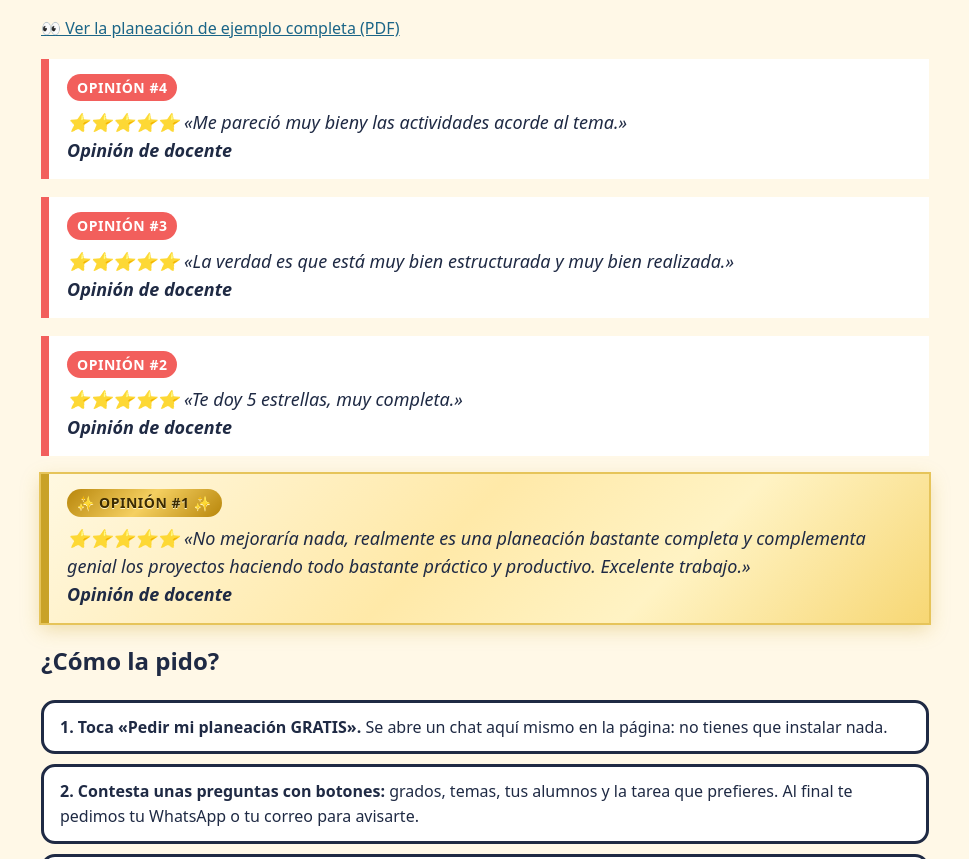
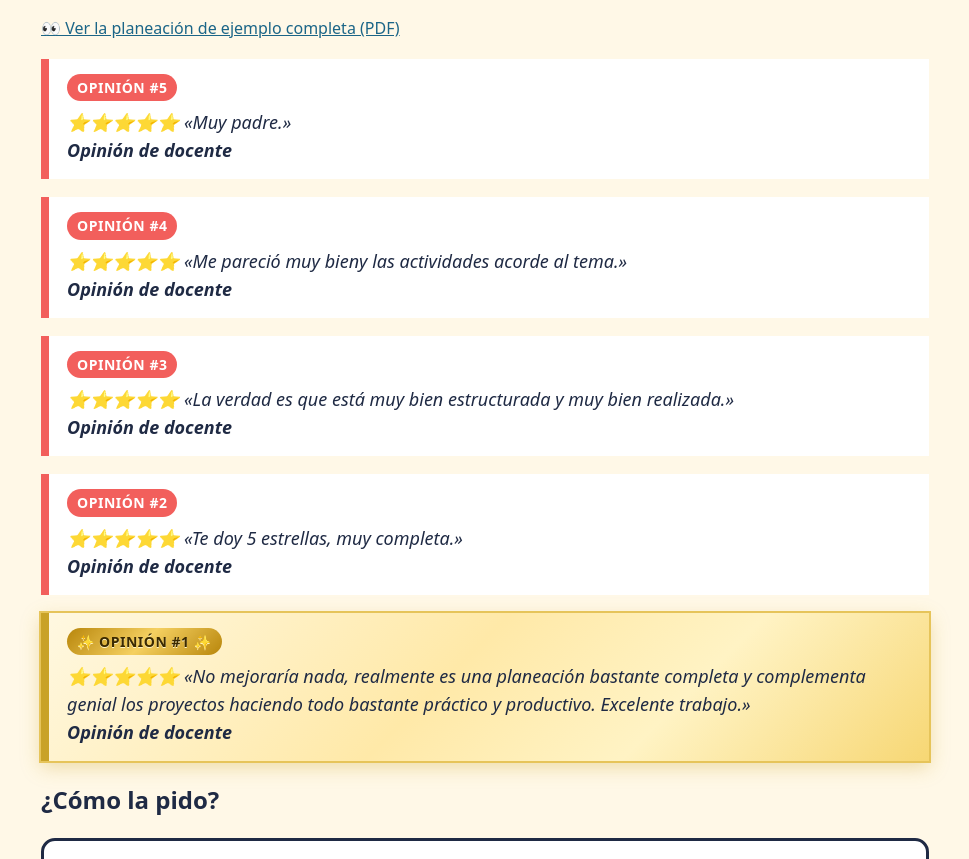
Before and after one commit to planeaciones-multigrado/planeaciones-multigrado.github.io, a plain HTML site: page index.html in a window 1280 px wide. Shown: the part 5122-5981 px from the top of the page, without its empty margins (155-1124 px from the left). Drawn offline with Linux system fonts and the light colour scheme; no server answers.

Commit message:
Actualización 2026-11-20

```diff
--- a/index.html
+++ b/index.html
@@ -66,6 +66,7 @@ html.navidad header{padding-top:40px;background:linear-gradient(180deg,#123524,#
 <div class="captura"><img src="img/muestra-ficha.jpg" alt="Ficha del alumno para fotocopiar con su versión de respuestas" loading="lazy"><p>Fichas para el alumno, listas para fotocopiar, con su versión de respuestas para calificar rápido.</p></div>
 <div class="captura"><img src="img/muestra-loteria.jpg" alt="Cartón de lotería a color con dibujos de sonidos, sentidos, biblioteca y juegos" loading="lazy"><p>¿Pides un material especial? Te lo hacemos. Esta lotería a color la pidió una docente de 1° y 2° para sus temas: 8 cartones y 24 cartas, con un color por tema.</p></div>
 <p><a href="ejemplo.pdf">👀 Ver la planeación de ejemplo completa (PDF)</a></p>
+<div class="opinion"><span class="num">OPINIÓN #5</span><br>⭐⭐⭐⭐⭐ «Muy padre.»<br><b>Opinión de docente</b></div>
 <div class="opinion"><span class="num">OPINIÓN #4</span><br>⭐⭐⭐⭐⭐ «Me pareció muy bieny las actividades acorde al tema.»<br><b>Opinión de docente</b></div>
 <div class="opinion"><span class="num">OPINIÓN #3</span><br>⭐⭐⭐⭐⭐ «La verdad es que está muy bien estructurada y muy bien realizada.»<br><b>Opinión de docente</b></div>
 <div class="opinion"><span class="num">OPINIÓN #2</span><br>⭐⭐⭐⭐⭐ «Te doy 5 estrellas, muy completa.»<br><b>Opinión de docente</b></div>
```
